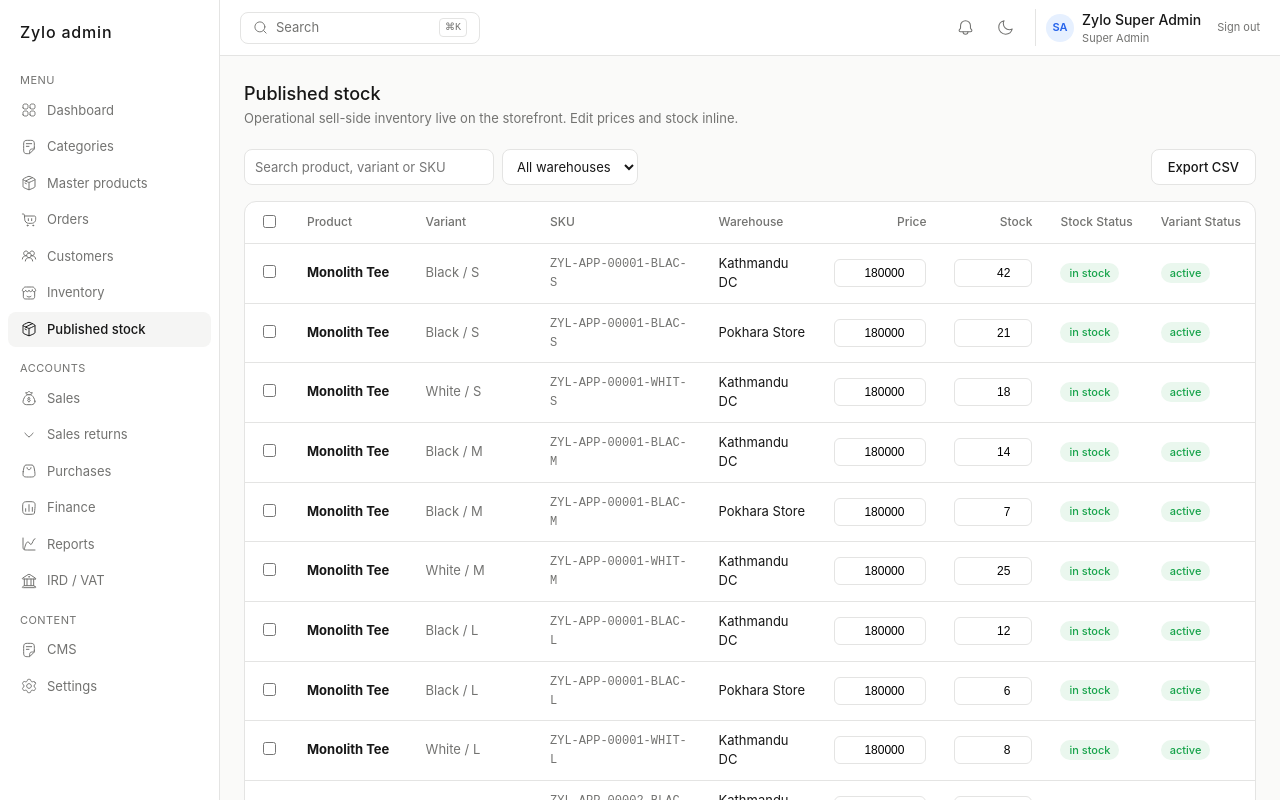
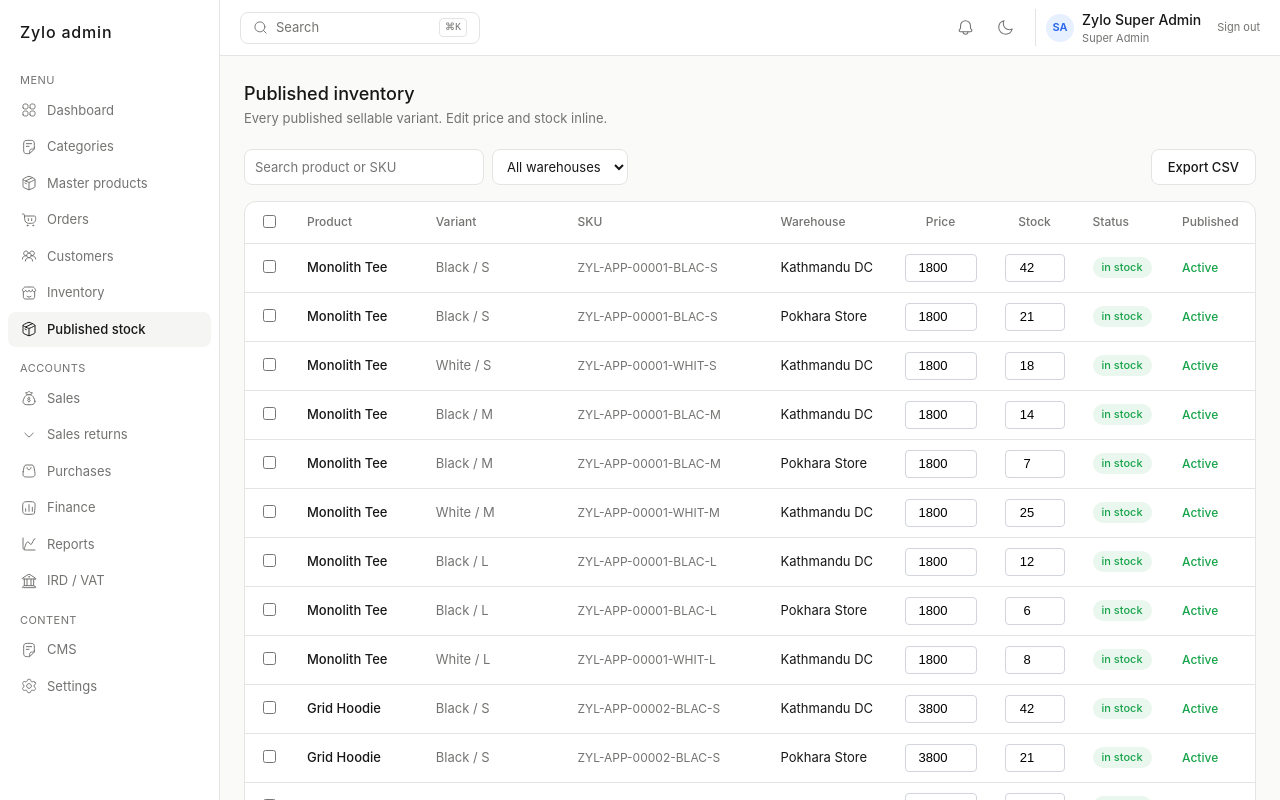
Before and after one commit to kunwarom09/RamroXa, a Next.js app in the folder client/: page /admin/published in a window 1280 px wide. Shown: the top 800 px of the page. Built offline with nearby package versions, Linux system fonts and the light colour scheme.

Commit message:
Update Published inventory page with inline editable price and stock input pills

```diff
--- a/client/app/admin/published/page.jsx
+++ b/client/app/admin/published/page.jsx
@@ -3,6 +3,7 @@ import React, { useState, useEffect } from 'react';
 import { loadDB, saveDB, money } from '../../../services/dataStore';
 
 export default function AdminPublishedPage() {
+  const [mounted, setMounted] = useState(false);
   const [db, setDb] = useState(null);
   const [search, setSearch] = useState('');
   const [warehouseFilter, setWarehouseFilter] = useState('');
@@ -11,23 +12,33 @@ export default function AdminPublishedPage() {
   const refreshData = () => {
     const loaded = loadDB();
     if (!loaded.inventory) loaded.inventory = [];
-    if (!loaded.warehouses) loaded.warehouses = [{ id: 'w1', name: 'Main Warehouse' }];
+    if (!loaded.warehouses) loaded.warehouses = [{ id: 'w1', name: 'Kathmandu DC' }, { id: 'w2', name: 'Pokhara Store' }];
     setDb(loaded);
   };
 
   useEffect(() => {
+    setMounted(true);
     refreshData();
   }, []);
 
-  if (!db) return <div>Loading published inventory...</div>;
+  if (!db || !mounted) {
+    return (
+      <div>
+        <div className="page-head">
+          <h1>Published inventory</h1>
+          <p>Loading published inventory...</p>
+        </div>
+      </div>
+    );
+  }
 
-  const warehouses = db.warehouses || [{ id: 'w1', name: 'Main Warehouse' }];
+  const warehouses = db.warehouses || [{ id: 'w1', name: 'Kathmandu DC' }, { id: 'w2', name: 'Pokhara Store' }];
   const products = db.products || [];
   const variants = db.variants || [];
   const inventoryList = db.inventory || [];
 
   const masterById = (id) => products.find(p => p.id === id);
-  const warehouseById = (id) => warehouses.find(w => w.id === id) || { name: 'Main Warehouse' };
+  const warehouseById = (id) => warehouses.find(w => w.id === id) || { name: 'Kathmandu DC' };
 
   const getVariantLabel = (v) => {
     if (!v || !v.options) return 'Default';
@@ -41,6 +52,11 @@ export default function AdminPublishedPage() {
     return m ? m.price : 0;
   };
 
+  const toDisplayPrice = (val) => {
+    const n = Number(val) || 0;
+    return n >= 10000 ? Math.round(n / 100) : n;
+  };
+
   const stockState = (invRecord) => {
     if (!invRecord || invRecord.available <= 0) return 'out';
     if (invRecord.reorderLevel && invRecord.available <= invRecord.reorderLevel) return 'low';
@@ -51,16 +67,6 @@ export default function AdminPublishedPage() {
     ok: <span className="badge badge-success">in stock</span>,
     low: <span className="badge badge-warning">low stock</span>,
     out: <span className="badge badge-danger">out of stock</span>
-  };
-
-  const VARIANT_STATUS_BADGE = {
-    active: 'badge-success',
-    published: 'badge-success',
-    draft: 'badge-muted',
-    hidden: 'badge-muted',
-    out_of_stock: 'badge-warning',
-    discontinued: 'badge-danger',
-    archived: 'badge-danger'
   };
 
   // Published variant rows
@@ -90,8 +96,9 @@ export default function AdminPublishedPage() {
     const v = variants.find(x => x.id === variantId);
     if (!v) return;
     const m = masterById(v.productId);
-    const val = Number(newPrice) || 0;
-    v.price = (m && val === m.price) ? null : val;
+    const entered = Number(newPrice) || 0;
+    const valInPaisa = entered < 10000 ? entered * 100 : entered;
+    v.price = (m && valInPaisa === m.price) ? null : valInPaisa;
     saveDB(db);
     refreshData();
   };
@@ -123,41 +130,59 @@ export default function AdminPublishedPage() {
 
   const toggleSelectAll = (checked) => {
     if (checked) {
-      setSelectedVariantIds(filtered.map(x => x.v.id));
+      setSelectedVariantIds(filtered.map(x => x.v.id + '_' + (x.r ? x.r.id : 'none')));
     } else {
       setSelectedVariantIds([]);
     }
   };
 
-  const toggleSelect = (id) => {
-    if (selectedVariantIds.includes(id)) {
-      setSelectedVariantIds(selectedVariantIds.filter(i => i !== id));
+  const toggleSelect = (rowKey) => {
+    if (selectedVariantIds.includes(rowKey)) {
+      setSelectedVariantIds(selectedVariantIds.filter(i => i !== rowKey));
     } else {
-      setSelectedVariantIds([...selectedVariantIds, id]);
+      setSelectedVariantIds([...selectedVariantIds, rowKey]);
     }
   };
 
   const handleBulkAction = (action) => {
     if (!selectedVariantIds.length) return;
     if (action === 'price') {
-      const valStr = prompt(`Set price for ${selectedVariantIds.length} variant(s), in NPR Paisa:`);
+      const valStr = prompt(`Set price for selected variant(s), in NPR:`);
       if (valStr === null) return;
       const val = Number(valStr) || 0;
+      const valInPaisa = val < 10000 ? val * 100 : val;
       db.variants.forEach(v => {
-        if (selectedVariantIds.includes(v.id)) v.price = val;
+        if (selectedVariantIds.some(key => key.startsWith(v.id))) v.price = valInPaisa;
       });
     } else if (action === 'stock') {
-      const valStr = prompt(`Set available stock for ${selectedVariantIds.length} variant(s):`);
+      const valStr = prompt(`Set available stock for selected variant(s):`);
       if (valStr === null) return;
       const q = Number(valStr) || 0;
-      selectedVariantIds.forEach(id => {
-        db.inventory.filter(r => r.variantId === id).forEach(r => {
+      db.inventory.forEach(r => {
+        if (selectedVariantIds.some(key => key.endsWith('_' + r.id))) {
+          const b = r.available;
           r.available = q;
-        });
+          if (b !== q && db.stockMoves) {
+            db.stockMoves.push({
+              id: 'mv_' + Date.now().toString(36),
+              date: new Date().toISOString().slice(0, 10),
+              variantId: r.variantId,
+              warehouseId: r.warehouseId,
+              type: 'correction',
+              change: q - b,
+              reason: 'Bulk stock update',
+              reference: '',
+              before: b,
+              after: q,
+              user: 'Zylo Super Admin',
+              at: new Date().toISOString()
+            });
+          }
+        }
       });
     } else if (action === 'unpublish') {
       db.variants.forEach(v => {
-        if (selectedVariantIds.includes(v.id)) v.published = false;
+        if (selectedVariantIds.some(key => key.startsWith(v.id))) v.published = false;
       });
     }
     saveDB(db);
@@ -166,12 +191,18 @@ export default function AdminPublishedPage() {
   };
 
   const exportCsv = () => {
-    const headers = ['Product', 'Variant', 'SKU', 'Warehouse', 'Price', 'Stock', 'Stock Status', 'Variant Status'];
+    const headers = ['Product', 'Variant', 'SKU', 'Warehouse', 'Price (NPR)', 'Stock', 'Status', 'Published'];
     const rows = filtered.map(x => {
       const w = x.r ? warehouseById(x.r.warehouseId) : null;
       return [
-        `"${x.m.name}"`, `"${getVariantLabel(x.v)}"`, x.v.sku, `"${w ? w.name : 'no record'}"`,
-        getVariantPrice(x.v), x.r ? x.r.available : 0, stockState(x.r), x.v.status
+        `"${x.m.name}"`,
+        `"${getVariantLabel(x.v)}"`,
+        x.v.sku,
+        `"${w ? w.name : 'no record'}"`,
+        toDisplayPrice(getVariantPrice(x.v)),
+        x.r ? x.r.available : 0,
+        stockState(x.r),
+        x.r && x.r.available <= 0 ? 'Out of stock' : 'Active'
       ];
     });
     const csvContent = 'data:text/csv;charset=utf-8,' + [headers.join(','), ...rows.map(e => e.join(','))].join('\n');
@@ -187,17 +218,17 @@ export default function AdminPublishedPage() {
   return (
     <div>
       <div className="page-head">
-        <h1>Published stock</h1>
-        <p>Operational sell-side inventory live on the storefront. Edit prices and stock inline.</p>
+        <h1>Published inventory</h1>
+        <p>Every published sellable variant. Edit price and stock inline.</p>
       </div>
 
       <div className="toolbar">
         <input
           type="text"
-          placeholder="Search product, variant or SKU"
+          placeholder="Search product or SKU"
           value={search}
           onChange={(e) => setSearch(e.target.value)}
-          style={{ width: '250px' }}
+          style={{ width: '240px' }}
         />
         <select value={warehouseFilter} onChange={(e) => setWarehouseFilter(e.target.value)}>
           <option value="">All warehouses</option>
@@ -234,45 +265,73 @@ export default function AdminPublishedPage() {
               <th>Variant</th>
               <th>SKU</th>
               <th>Warehouse</th>
-              <th className="num" style={{ width: '110px' }}>Price</th>
-              <th className="num" style={{ width: '90px' }}>Stock</th>
-              <th>Stock Status</th>
-              <th>Variant Status</th>
+              <th style={{ width: '90px', textAlign: 'center' }}>Price</th>
+              <th style={{ width: '80px', textAlign: 'center' }}>Stock</th>
+              <th>Status</th>
+              <th>Published</th>
             </tr>
           </thead>
           <tbody>
             {filtered.length > 0 ? (
               filtered.map((x, idx) => {
+                const rowKey = x.v.id + '_' + (x.r ? x.r.id : 'none_' + idx);
                 const w = x.r ? warehouseById(x.r.warehouseId) : null;
                 const st = stockState(x.r);
+                const displayPrice = toDisplayPrice(getVariantPrice(x.v));
+                const isOutOfStock = x.r && x.r.available <= 0;
+
                 return (
-                  <tr key={x.v.id + '_' + (x.r ? x.r.id : idx)}>
+                  <tr key={rowKey}>
                     <td>
                       <input
                         type="checkbox"
-                        checked={selectedVariantIds.includes(x.v.id)}
-                        onChange={() => toggleSelect(x.v.id)}
+                        checked={selectedVariantIds.includes(rowKey)}
+                        onChange={() => toggleSelect(rowKey)}
                       />
                     </td>
-                    <td><strong>{x.m.name}</strong></td>
+                    <td style={{ fontWeight: 500 }}>{x.m.name}</td>
                     <td style={{ color: 'var(--muted-foreground)' }}>{getVariantLabel(x.v)}</td>
-                    <td style={{ color: 'var(--muted-foreground)', fontSize: '12px' }}><code>{x.v.sku}</code></td>
+                    <td style={{ color: 'var(--muted-foreground)', fontSize: '12px' }}>{x.v.sku}</td>
                     <td>{w ? w.name : <span style={{ color: 'var(--muted-foreground)' }}>no record</span>}</td>
-                    <td className="num">
+                    <td style={{ textAlign: 'center' }}>
                       <input
                         type="number"
-                        defaultValue={getVariantPrice(x.v)}
+                        defaultValue={displayPrice}
                         onBlur={(e) => handleInlinePriceChange(x.v.id, e.target.value)}
-                        style={{ height: '28px', width: '92px', textAlign: 'right', fontSize: '12px', padding: '0 6px', border: '1px solid var(--border)', borderRadius: '6px' }}
+                        style={{
+                          height: '28px',
+                          width: '72px',
+                          textAlign: 'center',
+                          fontSize: '13px',
+                          fontWeight: 500,
+                          padding: '0 4px',
+                          background: '#ffffff',
+                          color: '#000000',
+                          border: '1px solid #d1d5db',
+                          borderRadius: '4px',
+                          outline: 'none'
+                        }}
                       />
                     </td>
-                    <td className="num">
+                    <td style={{ textAlign: 'center' }}>
                       {x.r ? (
                         <input
                           type="number"
                           defaultValue={x.r.available}
                           onBlur={(e) => handleInlineStockChange(x.r.id, e.target.value)}
-                          style={{ height: '28px', width: '78px', textAlign: 'right', fontSize: '12px', padding: '0 6px', border: '1px solid var(--border)', borderRadius: '6px' }}
+                          style={{
+                            height: '28px',
+                            width: '60px',
+                            textAlign: 'center',
+                            fontSize: '13px',
+                            fontWeight: 500,
+                            padding: '0 4px',
+                            background: '#ffffff',
+                            color: '#000000',
+                            border: '1px solid #d1d5db',
+                            borderRadius: '4px',
+                            outline: 'none'
+                          }}
                         />
                       ) : (
                         <span style={{ color: 'var(--muted-foreground)' }}>-</span>
@@ -280,9 +339,15 @@ export default function AdminPublishedPage() {
                     </td>
                     <td>{STOCK_BADGES[st]}</td>
                     <td>
-                      <span className={`badge ${VARIANT_STATUS_BADGE[x.v.status] || 'badge-muted'}`}>
-                        {x.v.status}
-                      </span>
+                      {isOutOfStock ? (
+                        <span style={{ color: '#d97706', fontSize: '12px', fontWeight: 500 }}>
+                          Out of stock
+                        </span>
+                      ) : (
+                        <span style={{ color: '#16a34a', fontSize: '12px', fontWeight: 500 }}>
+                          Active
+                        </span>
+                      )}
                     </td>
                   </tr>
                 );
```
